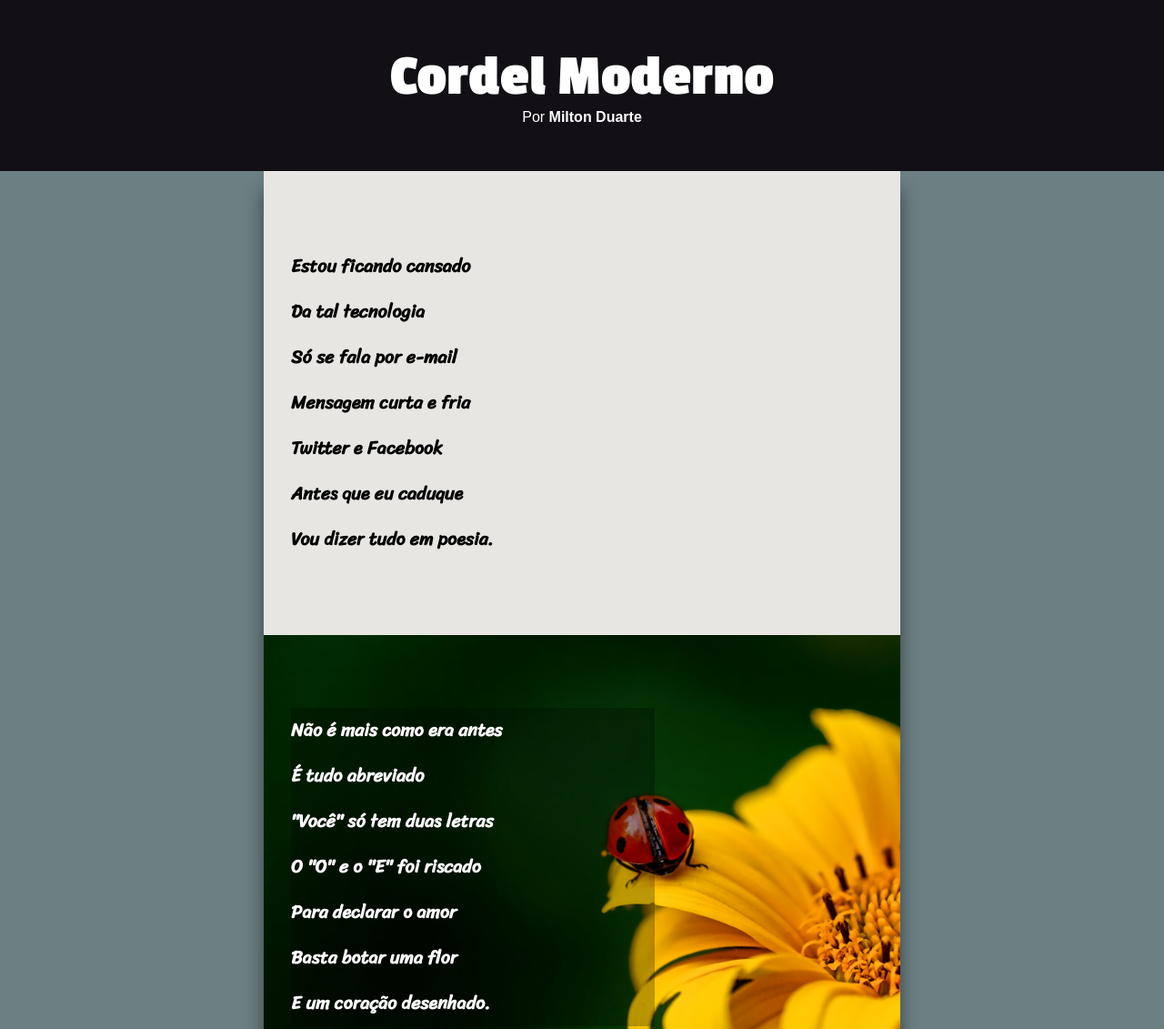
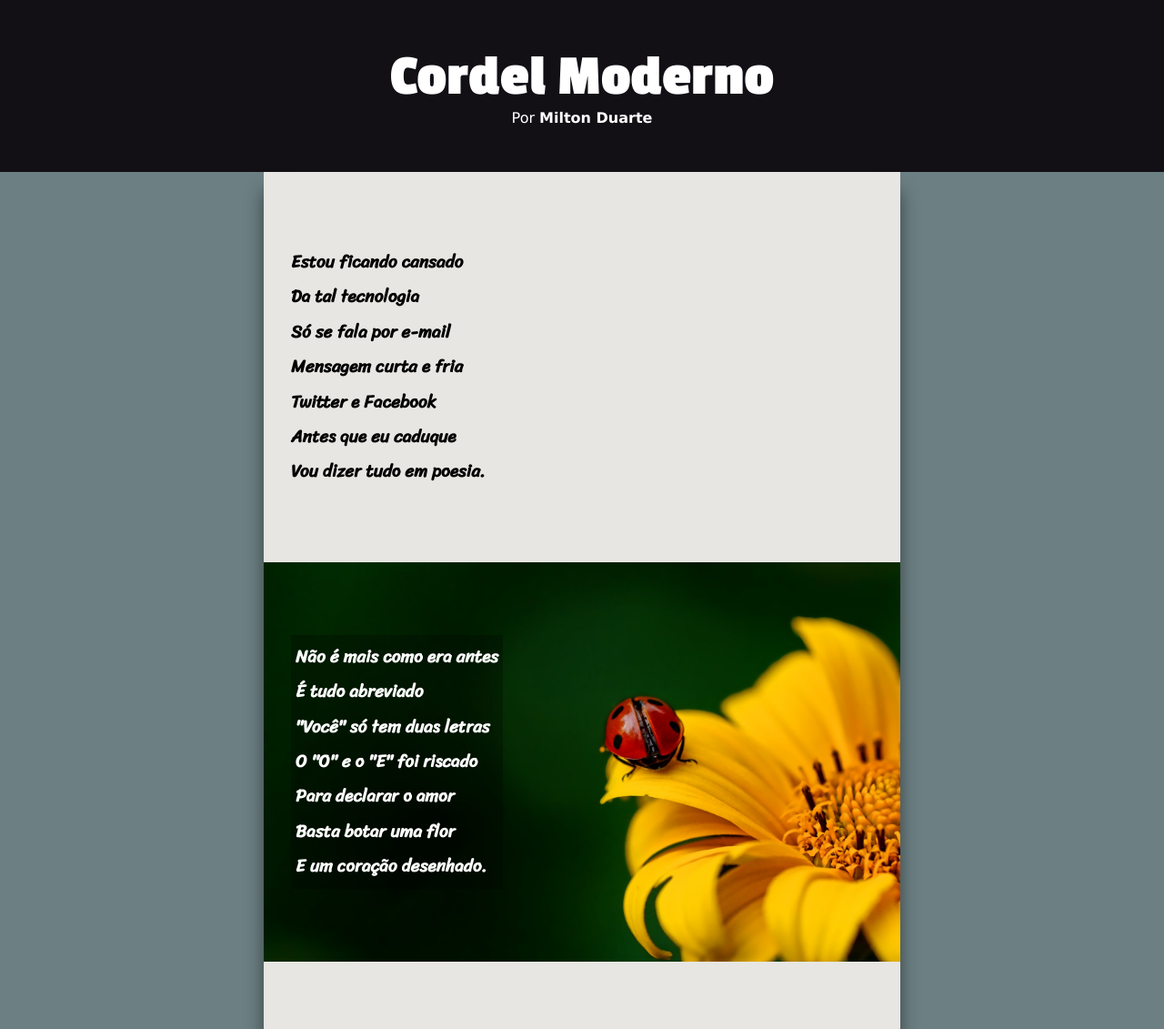
Before and after one commit to Jp-mainieri/HTML-CSS, a plain HTML site: page DESAFIOS/d012/index.html in a window 1280 px wide. Shown: the top 1131 px of the page at 91% size. Drawn offline with Linux system fonts and the light colour scheme; files whose address does not match are found by name.

Commit message:
Fonts and :root

```diff
--- a/DESAFIOS/d012/style.css
+++ b/DESAFIOS/d012/style.css
@@ -8,6 +8,13 @@
     font-family: 'Sriracha';
     text-decoration: none;
     font-style: normal;
+}
+
+:root {
+    --font0: 'Passion One';
+    --font1: 'Sriracha';
+    --font2: Verdana, Geneva, Tahoma, sans-serif;
+
 }
 
 body {
@@ -22,13 +29,13 @@ header {
     padding: 50px 0px;
 }
 header h1 {
-    font-family: 'Passion One';
+    font-family: var(--font0);
     font-weight:bold;
-    font-size: 4em;
+    font-size: 5vw;
 }
 a {
     color: white;
-    font-family: Arial, Helvetica, sans-serif;
+    font-family: var(--font2);
     font-weight:bolder;
 }
 
@@ -36,7 +43,7 @@ a:hover {
     text-decoration: underline;
 }
 header p {
-    font-family: Arial, Helvetica, sans-serif;
+    font-family: var(--font2);
     font-weight: normal;
 }
 
@@ -49,21 +56,24 @@ main {
 }
 
 section {
-    font-size: 1.25em;
+    font-size: 1.5vw;
     font-weight: bold;
-    line-height: 2.5em;
+    line-height: 2em;
     padding: 10vh 30px;
 }
 .imagem {
     background-image: url(d012/imagens/background001.jpg);
+
     background-attachment: fixed;
     background-position: center;
     background-repeat: no-repeat;
     background-size: cover;
+
     background-color: rgb(84, 84, 84);
     color:white;
 }
 .imagem p {
     background-color: rgba(0, 0, 0, 0.257);
-    width: 400px;
+    display: inline-block;
+    padding: 5px;
 }
```
